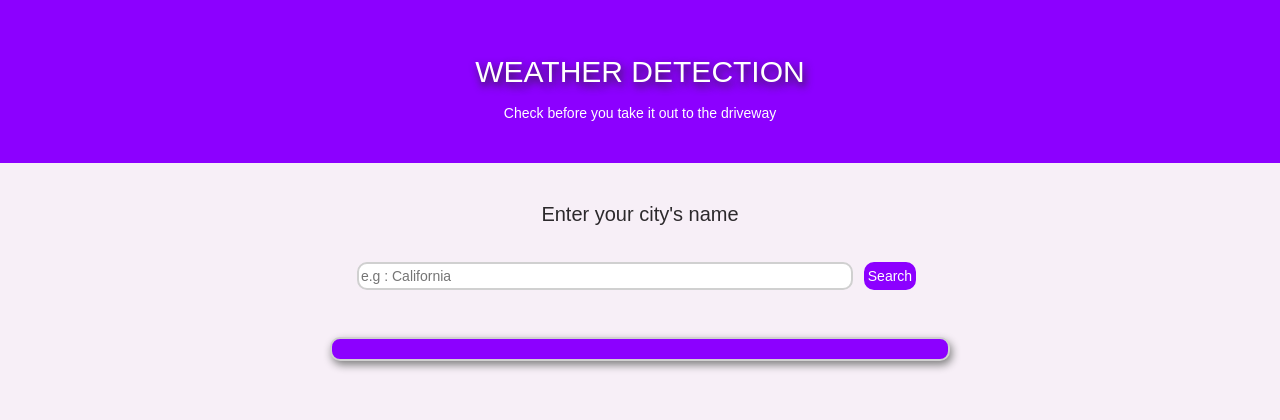
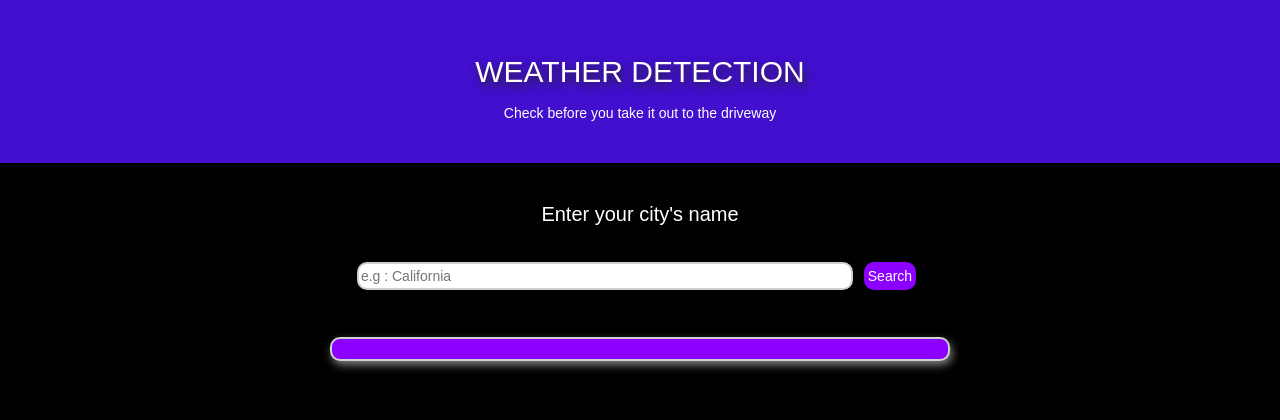
Before and after one commit to AnishDubey27/Sky-Guardian, a Django app: page / in a window 1280 px wide. Shown: the top 420 px of the page. Run offline with Django 4.2, Linux system fonts and the light colour scheme; some libraries are stand-ins or nearby versions; some web fonts are replaced.

Commit message:
added files

```diff
--- a/templates/index.html
+++ b/templates/index.html
@@ -19,12 +19,12 @@
     body {
     margin: 0;
     font-family: "Seymour One", sans-serif;
-    color: rgb(44, 41, 44);
-    background-color: rgb(247, 239, 247);
+    color: rgb(255, 255, 255);
+    background-color: rgb(0, 0, 0);
 }
 
 #main-header {
-    background-color: rgb(140, 0, 255);
+    background-color: rgb(65, 15, 205);
     color: white;
     text-align: center;
     padding: 3rem 5%;
--- a/weather/views.py
+++ b/weather/views.py
@@ -17,5 +17,6 @@
         }
     else:
         city = ''
-        data = {}
+        data ={}
+
     return render(request, 'index.html', {'city': city, 'data': data})
```
Also changed, not shown: .github/workflows/github-action.yaml (added).
